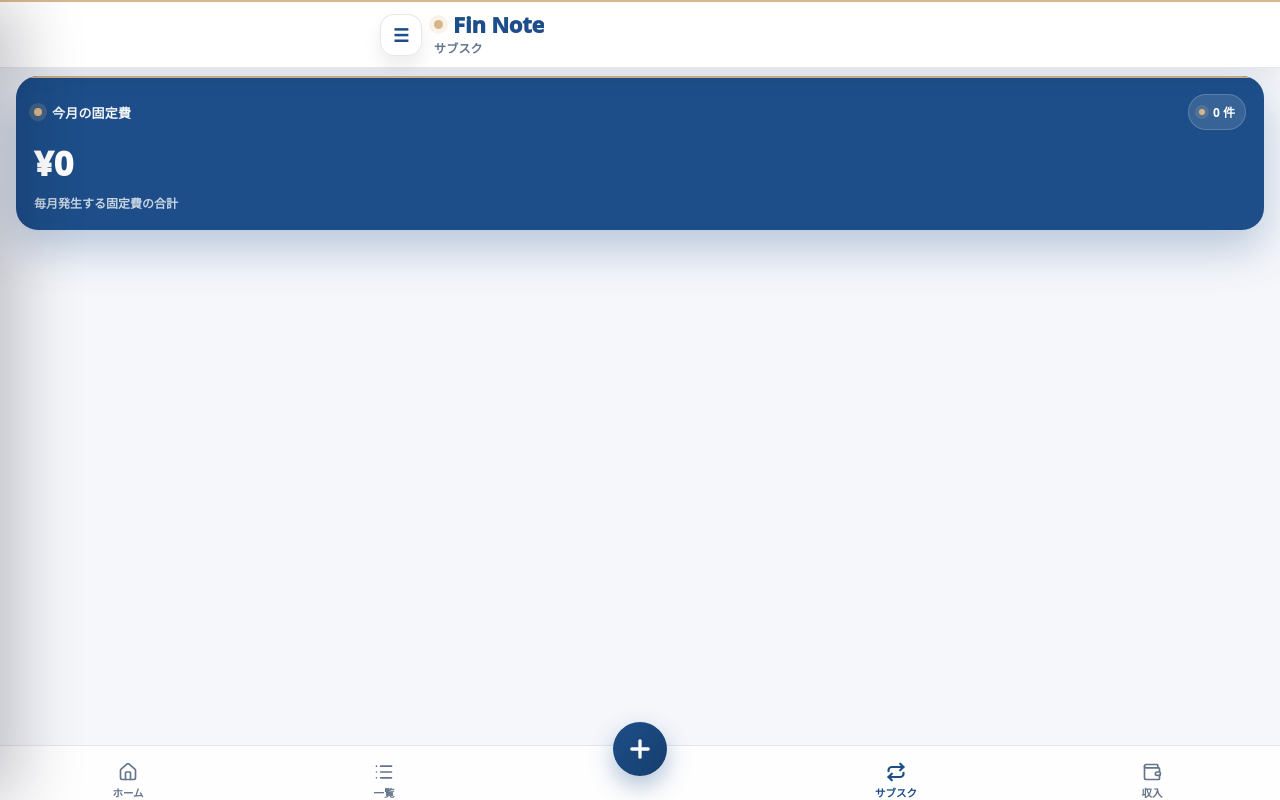
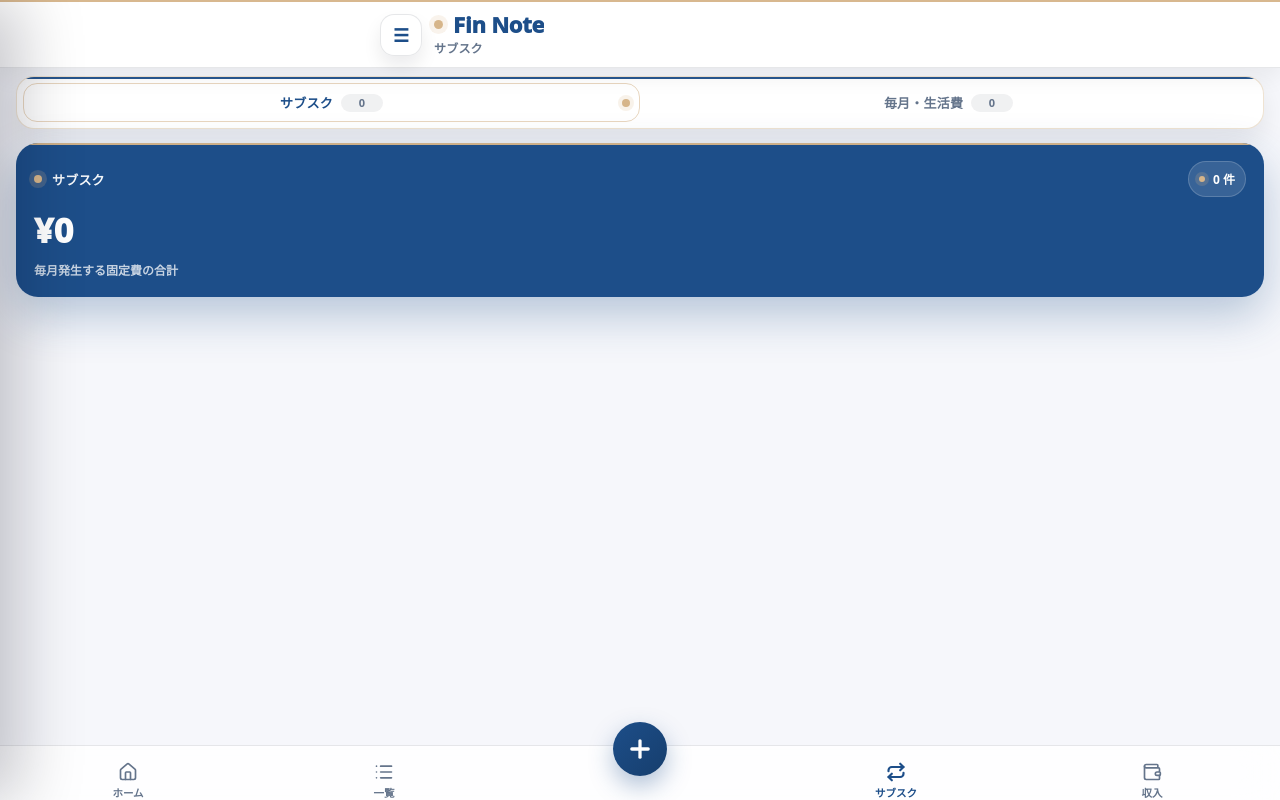
Before and after one commit to RyuRyujp/fin-note, a Next.js app: page /subscription in a window 1280 px wide. Built offline with nearby package versions, Linux system fonts and the light colour scheme.

Commit message:
chore: 生活費タブを追加

```diff
--- a/app/subscription/page.tsx
+++ b/app/subscription/page.tsx
@@ -1,36 +1,48 @@
 "use client";
 
 import { useMemo, useState } from "react";
-import { useExpenseStore } from "@/lib/store/expenseStore";
+import { FixedExpense, LivingExpense, useExpenseStore } from "@/lib/store/expenseStore";
 import AppHeader from "@/components/layout/AppHeader";
 import SideMenu from "@/components/layout/SideMenu";
 import TabBar from "@/components/nav/TabBar";
 import { CategoryIcon } from "@/components/layout/CategoryIcon";
 import { theme } from "@/lib/theme";
 
-/* ===============================
-   型
-================================ */
-type FixedExpense = {
-  id: string;
-  detail: string;
-  amount: number;
-  day: number; // 支払日
-  category: string;
-};
+type SubTab = "fixed" | "living";
 
 /* ===============================
    Page
 ================================ */
 export default function SubscriptionsPage() {
   const [menuOpen, setMenuOpen] = useState(false);
+  const [tab, setTab] = useState<SubTab>("fixed");
+  const idx = tab === "fixed" ? 0 : 1;
+
   const { fixedExpenses } = useExpenseStore() as { fixedExpenses: FixedExpense[] };
+  const { livingExpenses } = useExpenseStore() as { livingExpenses: LivingExpense[] };
 
   /** 今月合計 */
-  const total = useMemo(
+  const fixedTotal = useMemo(
     () => fixedExpenses.reduce((s, e) => s + e.amount, 0),
     [fixedExpenses]
   );
+
+  // LivingExpense 側に amount が無い/undefined の可能性に備えて安全に合計
+  const livingTotal = useMemo(() => {
+    return livingExpenses.reduce((s, e) => {
+      const a =
+        typeof (e as unknown as { amount?: number }).amount === "number"
+          ? (e as unknown as { amount: number }).amount
+          : 0;
+      return s + a;
+    }, 0);
+  }, [livingExpenses]);
+
+  const isFixed = tab === "fixed";
+  const title = isFixed ? "サブスク" : "毎月・生活費";
+  const count = isFixed ? fixedExpenses.length : livingExpenses.length;
+  const total = isFixed ? fixedTotal : livingTotal;
+  const hint = isFixed ? "毎月発生する固定費の合計" : "毎月発生する生活費の合計";
 
   return (
     <>
@@ -38,32 +50,61 @@ export default function SubscriptionsPage() {
       <SideMenu open={menuOpen} onClose={() => setMenuOpen(false)} />
 
       <div style={pageWrap}>
+        {/* ===== 豪華サブタブ（DailyViewと同じ思想） ===== */}
+        <div style={subWrap}>
+          <div style={goldTopLine} />
+
+          {/* スライドするインジケータ（幅50%追従＝ズレない） */}
+          <div style={indicatorRail}>
+            <div
+              style={{
+                ...indicator,
+                transform: `translateX(${idx * 100}%)`,
+              }}
+            >
+              <div style={goldPin} />
+            </div>
+          </div>
+
+          <SubTabButton
+            active={tab === "fixed"}
+            onClick={() => setTab("fixed")}
+            label="サブスク"
+            count={fixedExpenses.length}
+          />
+          <SubTabButton
+            active={tab === "living"}
+            onClick={() => setTab("living")}
+            label="毎月・生活費"
+            count={livingExpenses.length}
+          />
+        </div>
+
         {/* ===== 合計カード ===== */}
-        <div style={totalCard}>
+        <div style={{ ...totalCard, marginTop: 14 }}>
           <div style={goldLine} />
 
           <div style={totalTopRow}>
             <div style={totalTitleRow}>
               <span style={titleDot} />
-              <div style={totalTitle}>今月の固定費</div>
+              <div style={totalTitle}>{title}</div>
             </div>
 
             <div style={countBadge}>
               <span style={countDot} />
-              {fixedExpenses.length} 件
+              {count} 件
             </div>
           </div>
 
           <div style={totalAmount}>¥{total.toLocaleString()}</div>
-
-          <div style={totalHint}>毎月発生する固定費の合計</div>
+          <div style={totalHint}>{hint}</div>
         </div>
 
         {/* ===== リスト ===== */}
         <div style={{ marginTop: 16, display: "grid", gap: 12 }}>
-          {fixedExpenses.map((e) => (
-            <SubRow key={e.id} item={e} />
-          ))}
+          {isFixed
+            ? fixedExpenses.map((e) => <SubRowForFixedExpense key={e.id} item={e} />)
+            : livingExpenses.map((e) => <SubRowForLivingExpense key={e.id} item={e} />)}
         </div>
       </div>
 
@@ -73,9 +114,43 @@ export default function SubscriptionsPage() {
 }
 
 /* ===============================
+   Tab button（豪華サブタブ用）
+================================ */
+function SubTabButton({
+  active,
+  onClick,
+  label,
+  count,
+}: {
+  active: boolean;
+  onClick: () => void;
+  label: string;
+  count: number;
+}) {
+  return (
+    <button
+      onClick={onClick}
+      style={{
+        ...btn,
+        color: active ? theme.primary : theme.subtext,
+        fontWeight: active ? 850 : 650,
+      }}
+      onMouseDown={(e) => (e.currentTarget.style.transform = "scale(.985)")}
+      onMouseUp={(e) => (e.currentTarget.style.transform = "scale(1)")}
+      onMouseLeave={(e) => (e.currentTarget.style.transform = "scale(1)")}
+    >
+      <span style={{ display: "inline-flex", alignItems: "center", gap: 8 }}>
+        {label}
+        <span style={miniCount}>{count}</span>
+      </span>
+    </button>
+  );
+}
+
+/* ===============================
    行UI
 ================================ */
-function SubRow({ item }: { item: FixedExpense }) {
+function SubRowForFixedExpense({ item }: { item: FixedExpense }) {
   return (
     <div style={card}>
       <div style={goldLineThin} />
@@ -104,6 +179,43 @@ function SubRow({ item }: { item: FixedExpense }) {
   );
 }
 
+function SubRowForLivingExpense({ item }: { item: LivingExpense }) {
+  // LivingExpense に amount がある場合は表示（無ければ右側は非表示）
+  const amount =
+    typeof (item as unknown as { amount?: number }).amount === "number"
+      ? (item as unknown as { amount: number }).amount
+      : null;
+
+  return (
+    <div style={card}>
+      <div style={goldLineThin} />
+
+      {/* 左 */}
+      <div style={left}>
+        <CategoryIcon category={item.category} />
+
+        <div style={{ minWidth: 0 }}>
+          <div style={rowTitle}>{item.detail}</div>
+          <div style={meta}>
+            毎月 {item.day} 日 ・ {item.category}
+          </div>
+        </div>
+      </div>
+
+      {/* 右（amount がある時だけ） */}
+      {amount !== null && (
+        <div style={right}>
+          <div style={price}>¥{amount.toLocaleString()}</div>
+          <div style={chevWrap}>
+            <span style={chevDot} />
+            <span style={chev}>›</span>
+          </div>
+        </div>
+      )}
+    </div>
+  );
+}
+
 /* ===============================
    styles
 ================================ */
@@ -115,10 +227,106 @@ const pageWrap: React.CSSProperties = {
   paddingBottom: 90,
 };
 
+/* ===== 豪華サブタブ（DailyViewのやつを移植） ===== */
+const subWrap: React.CSSProperties = {
+  position: "relative",
+  display: "grid",
+  gridTemplateColumns: "1fr 1fr",
+  alignItems: "center",
+
+  padding: 6,
+  borderRadius: 18,
+  overflow: "hidden",
+
+  background: theme.surface,
+  backdropFilter: "blur(16px)",
+
+  border: `1px solid rgba(214,181,138,0.38)`,
+  boxShadow:
+    "inset 0 1px 0 rgba(255,255,255,0.70), 0 12px 26px rgba(2,6,23,0.08)",
+};
+
+const goldTopLine: React.CSSProperties = {
+  position: "absolute",
+  top: 0,
+  left: 0,
+  right: 0,
+  height: 2,
+  background: theme.primary,
+  opacity: 0.95,
+  pointerEvents: "none",
+};
+
+const indicatorRail: React.CSSProperties = {
+  position: "absolute",
+  inset: 6,
+  display: "grid",
+  gridTemplateColumns: "1fr 1fr",
+  pointerEvents: "none",
+};
+
+const indicator: React.CSSProperties = {
+  gridColumn: "1 / 2",
+  height: "100%",
+  borderRadius: 14,
+
+  transition: "transform .30s cubic-bezier(.22,.9,.32,1)",
+  willChange: "transform",
+
+  outline: "1px solid rgba(214,181,138,0.55)",
+  outlineOffset: -1,
+
+  position: "relative",
+};
+
+const goldPin: React.CSSProperties = {
+  position: "absolute",
+  right: 10,
+  top: "50%",
+  transform: "translateY(-50%)",
+  width: 8,
+  height: 8,
+  borderRadius: 999,
+  background: theme.accent,
+  boxShadow: "0 0 0 4px rgba(214,181,138,0.18)",
+};
+
+const btn: React.CSSProperties = {
+  position: "relative",
+  zIndex: 2,
+
+  border: "none",
+  background: "transparent",
+  borderRadius: 14,
+
+  padding: "10px 0",
+  cursor: "pointer",
+
+  fontSize: 13,
+  letterSpacing: 0.2,
+
+  transition: "color .18s ease, font-weight .18s ease, transform .12s ease",
+};
+
+const miniCount: React.CSSProperties = {
+  display: "inline-flex",
+  alignItems: "center",
+  justifyContent: "center",
+  minWidth: 26,
+  height: 18,
+  padding: "0 8px",
+  borderRadius: 999,
+  background: "rgba(15,23,42,0.06)",
+  color: theme.subtext,
+  fontSize: 11,
+  fontWeight: 900,
+};
+
+/* ===== 合計カード（そのまま） ===== */
 const totalCard: React.CSSProperties = {
   position: "relative",
   overflow: "hidden",
-  background: theme.primary, // ✅ 青ベタ（混色なし）
+  background: theme.primary,
   borderRadius: 22,
   padding: 18,
   color: "white",
@@ -131,7 +339,7 @@ const goldLine: React.CSSProperties = {
   left: 0,
   right: 0,
   height: 2,
-  background: theme.accent, // ✅ 金
+  background: theme.accent,
   opacity: 0.95,
   pointerEvents: "none",
 };
@@ -154,7 +362,7 @@ const titleDot: React.CSSProperties = {
   width: 8,
   height: 8,
   borderRadius: 999,
-  background: theme.accent, // ✅ 金
+  background: theme.accent,
   boxShadow: "0 0 0 5px rgba(214,181,138,0.20)",
   flexShrink: 0,
 };
@@ -175,7 +383,7 @@ const countBadge: React.CSSProperties = {
   gap: 8,
   padding: "8px 10px",
   borderRadius: 999,
-  background: "rgba(255,255,255,0.12)", // ✅ 白の透過（色混ぜではなく白）
+  background: "rgba(255,255,255,0.12)",
   border: "1px solid rgba(255,255,255,0.18)",
   fontSize: 12,
   fontWeight: 900,
@@ -185,7 +393,7 @@ const countDot: React.CSSProperties = {
   width: 6,
   height: 6,
   borderRadius: 999,
-  background: theme.accent, // ✅ 金
+  background: theme.accent,
   boxShadow: "0 0 0 4px rgba(214,181,138,0.18)",
 };
 
@@ -203,6 +411,7 @@ const totalHint: React.CSSProperties = {
   opacity: 0.75,
 };
 
+/* ===== 行UI（そのまま） ===== */
 const card: React.CSSProperties = {
   position: "relative",
   overflow: "hidden",
@@ -264,7 +473,7 @@ const right: React.CSSProperties = {
 const price: React.CSSProperties = {
   fontWeight: 950,
   fontSize: 15,
-  color: theme.primary, // ✅ 金額は青で統一
+  color: theme.primary,
   letterSpacing: 0.2,
 };
 
@@ -278,7 +487,7 @@ const chevDot: React.CSSProperties = {
   width: 6,
   height: 6,
   borderRadius: 999,
-  background: theme.accent, // ✅ 金
+  background: theme.accent,
   boxShadow: "0 0 0 4px rgba(214,181,138,0.16)",
 };
 
--- a/lib/store/expenseStore.ts
+++ b/lib/store/expenseStore.ts
@@ -48,11 +48,6 @@ type LoadOptions = {
 
 type AddExpenseInput = Omit<Expense, "id">;
 type AddIncomeInput = Omit<Income, "id">;
-
-type AddExpenseResponse =
-    | { ok: true; expense: Expense }
-    | { ok: true; recordId: string }
-    | { ok: false; error?: string };
 
 type AddSubscriptionInput = {
     day: number;
```
